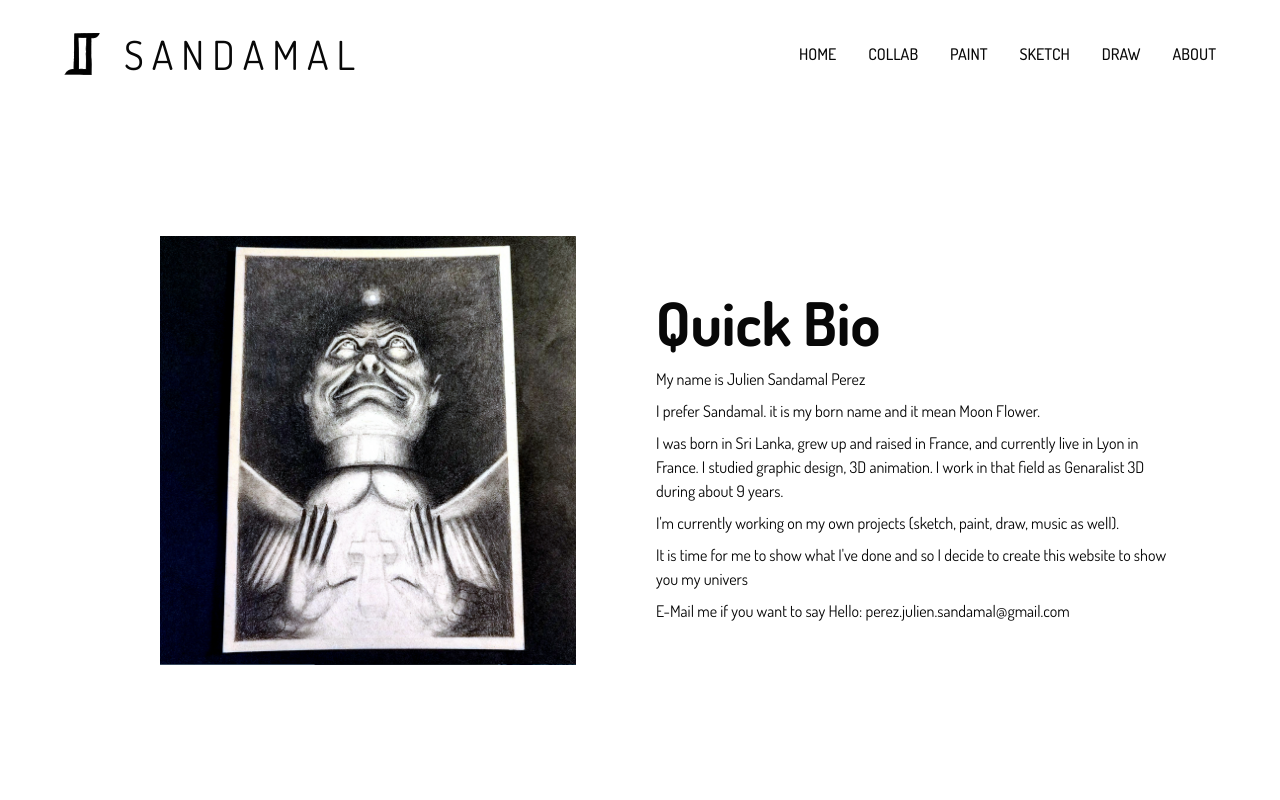
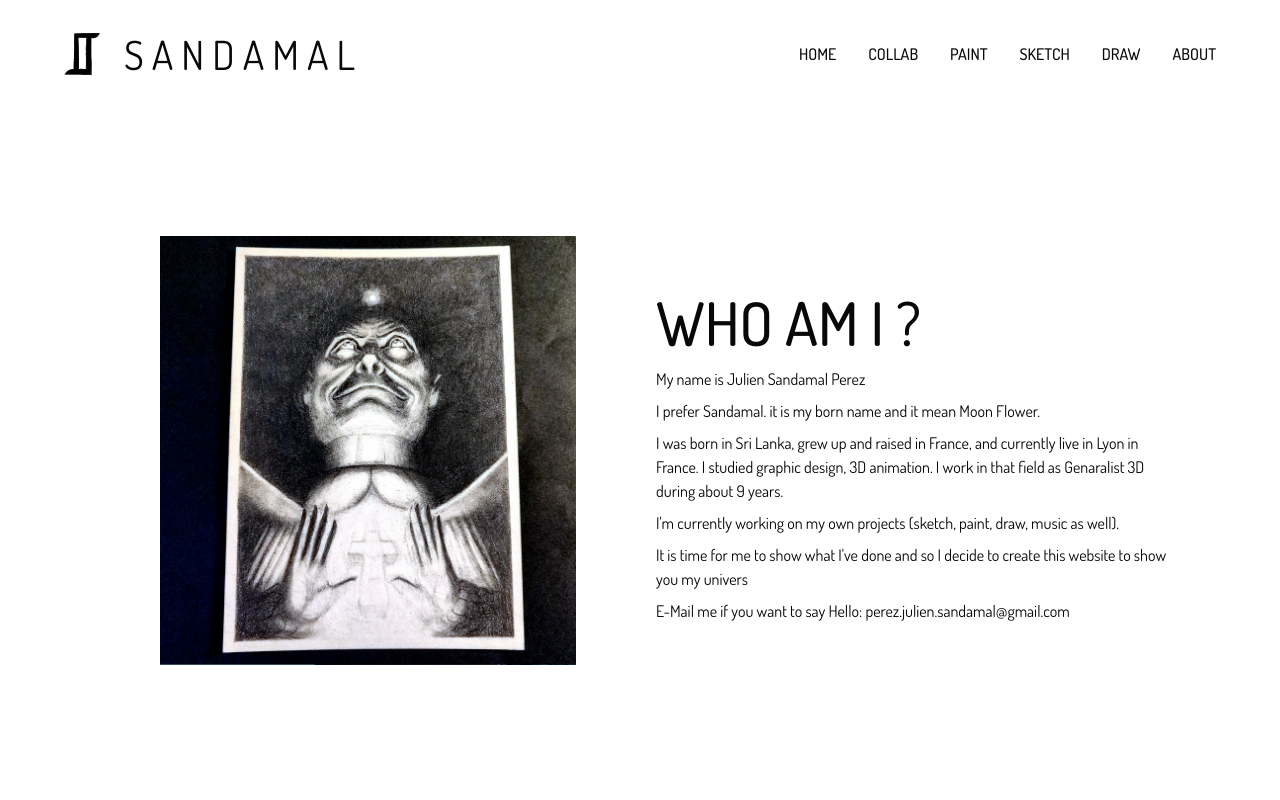
Before and after one commit to SebastienLaurentt/Sandamal, a Next.js app: page /about in a window 1280 px wide. Shown: the top 800 px of the page. Built offline with nearby package versions, Linux system fonts and the light colour scheme.

Commit message:
update content and css

```diff
--- a/app/about/page.tsx
+++ b/app/about/page.tsx
@@ -1,5 +1,3 @@
-import BackToTop from "@/components/BackToTop/BackToTop";
-import Footer from "@/components/Footer/Footer";
 import Section from "@/components/Section/Section";
 import aboutImg from "@/public/images/about.jpg";
 import Image from "next/image";
@@ -15,7 +13,7 @@ const About = () => {
             className="xl:w-1/2 xl:p-16 2xl:px-32"
           />
           <div>
-            <h2>Quick Bio</h2>
+            <h2>Who am i ?</h2>
             <div className="flex flex-col gap-y-2 xl:max-w-[600px]">
               <p>My name is Julien Sandamal Perez </p>
               <p>
--- a/app/globals.css
+++ b/app/globals.css
@@ -50,7 +50,8 @@
     }
 
     h2 {
-      @apply text-[60px] font-bold;
+      @apply text-[60px] font-medium uppercase;
     }
+
   }
 }
```
